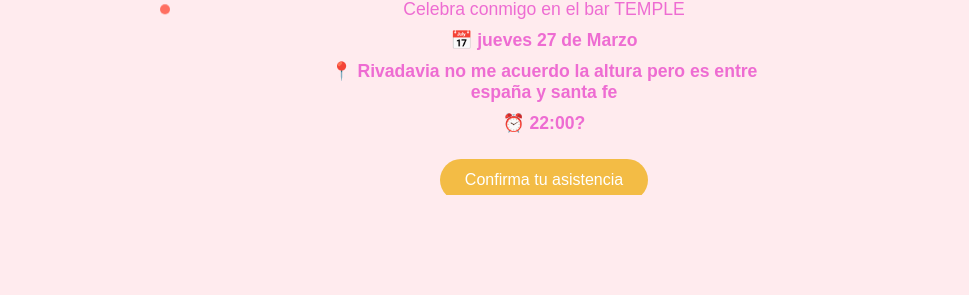
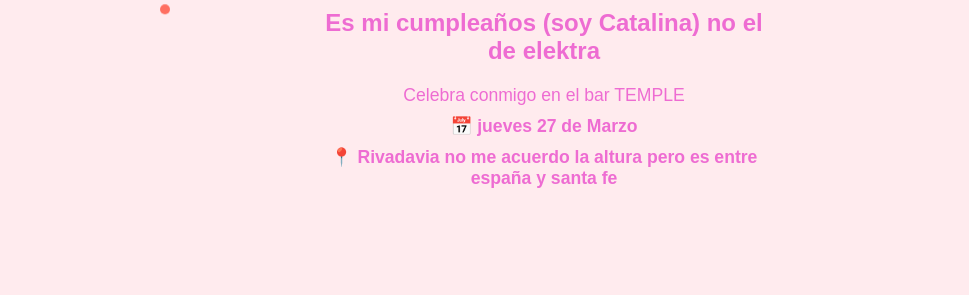
Before and after one commit to facndo12/INVITACIONCATA, a plain HTML site: page index.html in a window 1280 px wide. Shown: the part 505-800 px from the top of the page, without its empty margins (96-1065 px from the left). Drawn offline with Linux system fonts and the light colour scheme.

Commit message:
SOY LA CATALINA MAÑANA

```diff
--- a/index.html
+++ b/index.html
@@ -18,6 +18,7 @@
         </div>
         <div class="invitation-content">
             <h1>¡TE INVITO A RECIBIR MI CUMPLEAÑOS!</h1>
+            <h2>Es mi cumpleaños (soy Catalina) no el de elektra</h2>
             <p>Celebra conmigo en el bar TEMPLE </p>
             <p class="date">📅 jueves 27 de Marzo</p>
             <p class="place">📍 Rivadavia no me acuerdo la altura pero es entre españa y santa fe</p>
```
